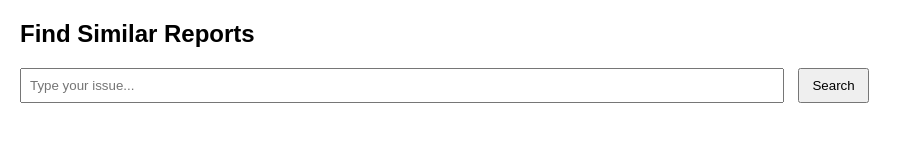
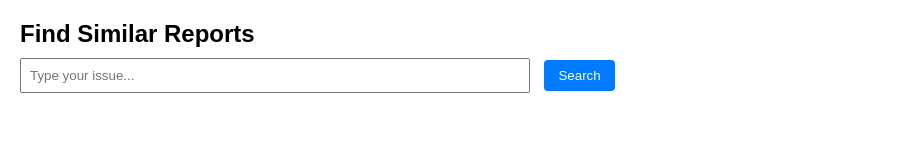
Before and after one commit to PredragPetric93/take-the-challenge, a website: page confiforms-backend/frontend/index.html in a window 1280 px wide. Shown: the whole page, without its empty margins (0-912 px from the left). Drawn offline with Linux system fonts and the light colour scheme.

Commit message:
novi frontend

```diff
--- a/confiforms-backend/frontend/index.html
+++ b/confiforms-backend/frontend/index.html
@@ -7,24 +7,44 @@
     body {
       font-family: Arial, sans-serif;
       margin: 20px;
+      max-width: 700px;
+    }
+    h2 {
+      margin-bottom: 10px;
+    }
+    form {
+      margin-bottom: 20px;
     }
     input {
       padding: 8px;
-      width: 60%;
+      width: 70%;
       margin-right: 10px;
     }
     button {
-      padding: 8px 12px;
+      padding: 8px 14px;
       cursor: pointer;
+      background: #007bff;
+      color: white;
+      border: none;
+      border-radius: 4px;
+    }
+    button:hover {
+      background: #0056b3;
     }
     .results {
       margin-top: 20px;
     }
     .result {
       border: 1px solid #ddd;
-      padding: 10px;
-      margin-bottom: 10px;
+      padding: 12px;
+      margin-bottom: 12px;
       border-radius: 6px;
+      background: #fafafa;
+    }
+    .result strong {
+      font-size: 1.05em;
+      display: block;
+      margin-bottom: 6px;
     }
     .similarity {
       font-size: 0.85em;
@@ -34,16 +54,19 @@
 </head>
 <body>
   <h2>Find Similar Reports</h2>
-  <input type="text" id="query" placeholder="Type your issue..." />
-  <button onclick="search()">Search</button>
+  <form id="searchForm">
+    <input type="text" id="query" placeholder="Type your issue..." required />
+    <button type="submit">Search</button>
+  </form>
 
   <div class="results" id="results"></div>
 
   <script>
-    async function search() {
+    document.getElementById("searchForm").addEventListener("submit", async (e) => {
+      e.preventDefault();
       const query = document.getElementById("query").value;
       const resultsDiv = document.getElementById("results");
-      resultsDiv.innerHTML = "Searching...";
+      resultsDiv.innerHTML = "<p>🔍 Searching...</p>";
 
       try {
         const response = await fetch("https://take-the-challenge-fwwt.vercel.app/api/search", {
@@ -51,6 +74,10 @@
           headers: { "Content-Type": "application/json" },
           body: JSON.stringify({ query })
         });
+
+        if (!response.ok) {
+          throw new Error("API error: " + response.status);
+        }
 
         const data = await response.json();
 
@@ -64,16 +91,16 @@
           const div = document.createElement("div");
           div.className = "result";
           div.innerHTML = `
-            <strong>${r.title}</strong><br>
-            ${r.content}<br>
+            <strong>${r.title}</strong>
+            <p>${r.content}</p>
             <span class="similarity">Similarity: ${r.similarity.toFixed(3)}</span>
           `;
           resultsDiv.appendChild(div);
         });
       } catch (err) {
-        resultsDiv.innerHTML = "<p style='color:red;'>Error: " + err.message + "</p>";
+        resultsDiv.innerHTML = "<p style='color:red;'>❌ Error: " + err.message + "</p>";
       }
-    }
+    });
   </script>
 </body>
 </html>
```
